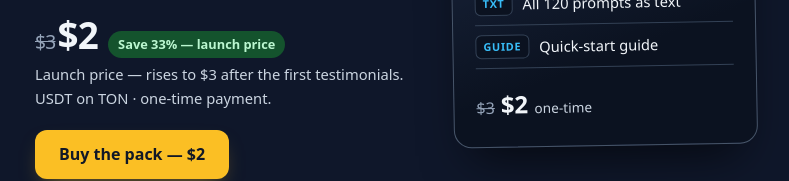
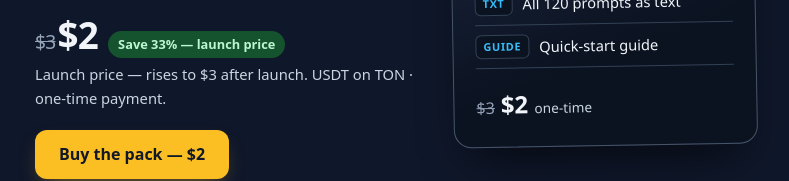
Before and after one commit to halakouai-byte/telegram-channel-prompt-pack, a plain HTML site: page site/index.html in a window 1280 px wide. Shown: the part 559-740 px from the top of the page, without its empty margins (245-1034 px from the left). Drawn offline with Linux system fonts and the light colour scheme.

Commit message:
docs: critic review #2 fixes — drop stale deploy-worker refs, fix qa/ evidence, reword price rise

```diff
--- a/site/index.html
+++ b/site/index.html
@@ -142,7 +142,7 @@ footer .wrap{padding:0}
 <h1>120 AI prompts to run a Telegram channel</h1>
 <p class="lead">Stop staring at a blank post box. Copy a prompt, fill in the [brackets] with your own details, paste it into your AI chatbot — and get a post, a poll, a quiz, a hook or a plan back in seconds. Works with ChatGPT, Claude, Gemini, DeepSeek and any AI chatbot.</p>
 <div class="price-row"><span class="price"><s>$3</s>$2</span><span class="save">Save 33% — launch price</span></div>
-<p class="price-note">Launch price — rises to $3 after the first testimonials. USDT on TON · one-time payment.</p>
+<p class="price-note">Launch price — rises to $3 after launch. USDT on TON · one-time payment.</p>
 <p class="cta-row"><a class="btn" href="#buy">Buy the pack — $2</a>
 <a class="btn ghost" href="sample.pdf">Download the free 10-prompt sample (PDF)</a></p>
 <p class="muted">No account needed. No subscription. You get a PDF (47 pages) + all 120 prompts as text + a quick-start guide. Delivered by Telegram bot after payment.</p>
```
